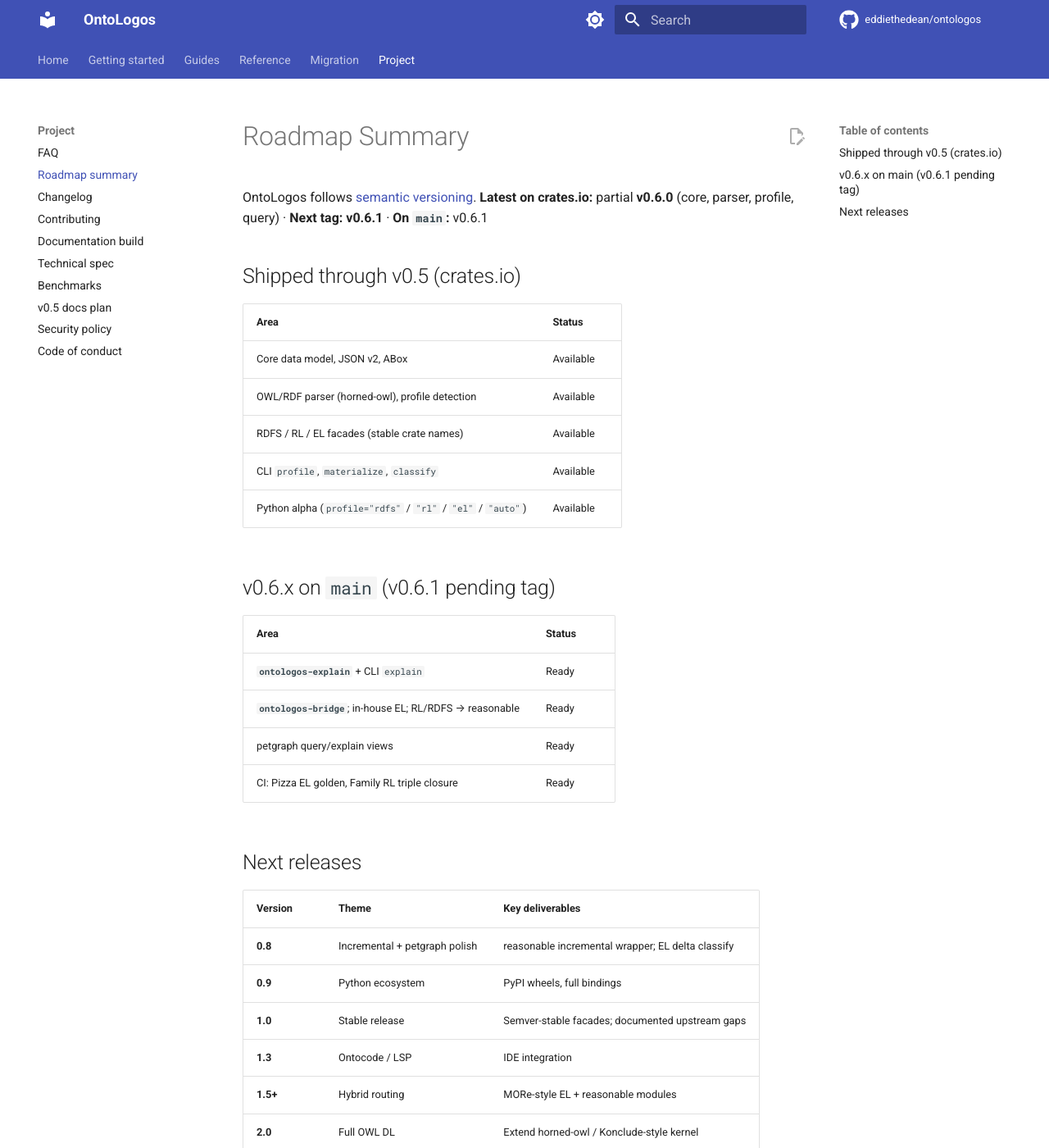
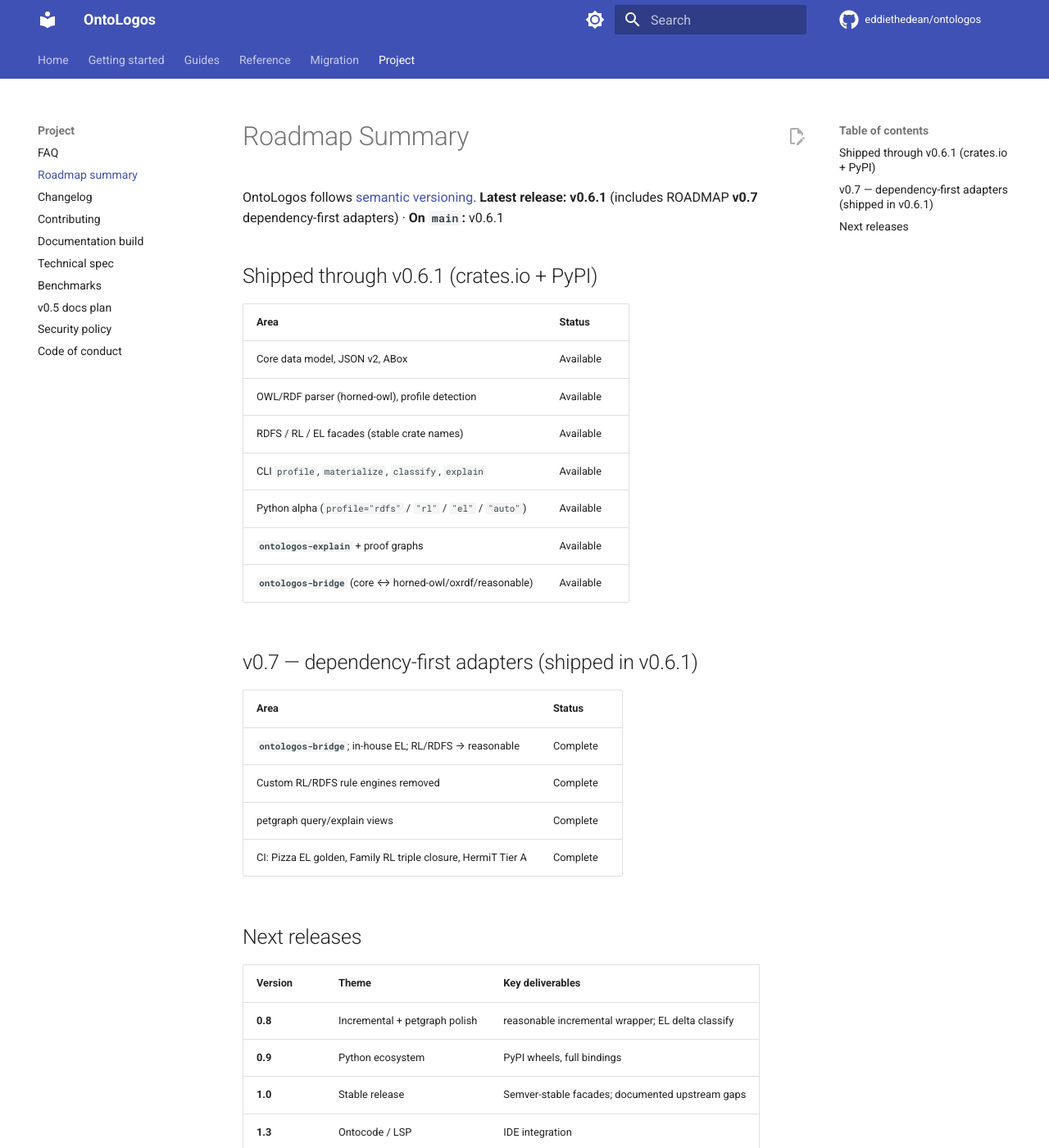
Before and after one commit to eddiethedean/ontologos, an MkDocs documentation site: the page built from docs/project/roadmap-summary.md, in a window 1280 px wide and 1400 px high. Shown: the whole window at 82% size. Built offline with MkDocs 1.6.1 and Material for MkDocs 9.7.7, drawn with Linux system fonts in a browser that asks for light colours; comment, search, counter and statistics services are not loaded.

Commit message:
Mark ROADMAP v0.7 dependency-first adapters as complete in docs.
Update PLAN, ROADMAP, and roadmap-summary to reflect v0.6.1 shipping v0.7 work and point next milestone at v0.8.

```diff
--- a/docs/project/roadmap-summary.md
+++ b/docs/project/roadmap-summary.md
@@ -1,25 +1,27 @@
 # Roadmap Summary
 
-OntoLogos follows [semantic versioning](https://semver.org/). **Latest on crates.io:** partial **v0.6.0** (core, parser, profile, query) · **Next tag:** **v0.6.1** · **On `main`:** v0.6.1
+OntoLogos follows [semantic versioning](https://semver.org/). **Latest release:** **v0.6.1** (includes ROADMAP **v0.7** dependency-first adapters) · **On `main`:** v0.6.1
 
-## Shipped through v0.5 (crates.io)
+## Shipped through v0.6.1 (crates.io + PyPI)
 
 | Area | Status |
 |------|--------|
 | Core data model, JSON v2, ABox | Available |
 | OWL/RDF parser (horned-owl), profile detection | Available |
 | RDFS / RL / EL facades (stable crate names) | Available |
-| CLI `profile`, `materialize`, `classify` | Available |
+| CLI `profile`, `materialize`, `classify`, `explain` | Available |
 | Python alpha (`profile="rdfs"` / `"rl"` / `"el"` / `"auto"`) | Available |
+| **`ontologos-explain`** + proof graphs | Available |
+| **`ontologos-bridge`** (core ↔ horned-owl/oxrdf/reasonable) | Available |
 
-## v0.6.x on `main` (v0.6.1 pending tag)
+## v0.7 — dependency-first adapters (shipped in v0.6.1)
 
 | Area | Status |
 |------|--------|
-| **`ontologos-explain`** + CLI `explain` | Ready |
-| **`ontologos-bridge`**; in-house EL; RL/RDFS → reasonable | Ready |
-| petgraph query/explain views | Ready |
-| CI: Pizza EL golden, Family RL triple closure | Ready |
+| **`ontologos-bridge`**; in-house EL; RL/RDFS → reasonable | Complete |
+| Custom RL/RDFS rule engines removed | Complete |
+| petgraph query/explain views | Complete |
+| CI: Pizza EL golden, Family RL triple closure, HermiT Tier A | Complete |
 
 ## Next releases
 
```
Also changed, not shown: PLAN.md (+1 -2 lines), ROADMAP.md (+2 -2 lines).
